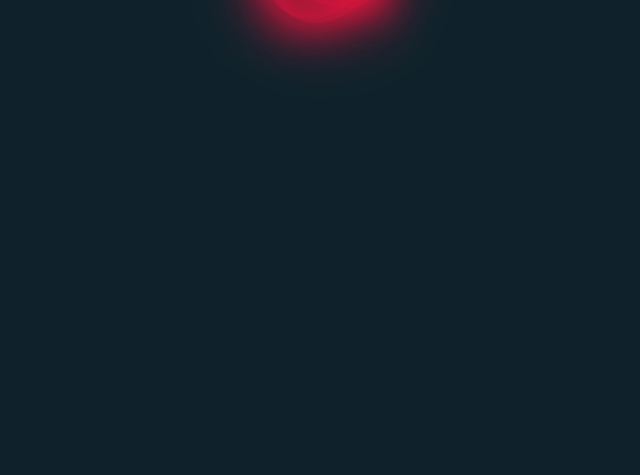
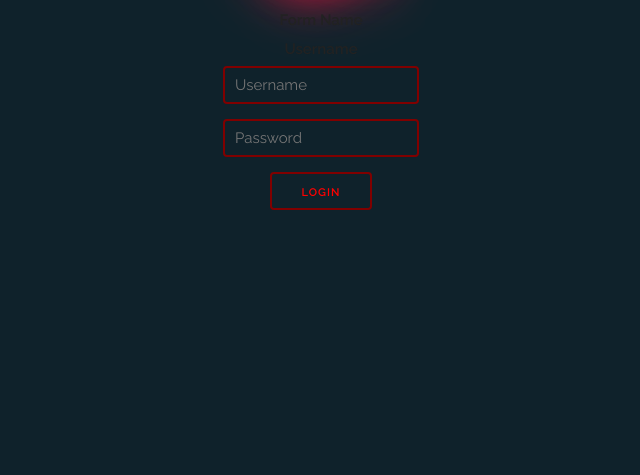
Before and after one commit to christiancheng/healthconnect, a website: page index.html in a window 1280 px wide. Shown: the part 325-800 px from the top of the page, without its empty margins (319-959 px from the left). Drawn offline with Linux system fonts and the light colour scheme.

Commit message:
Login screen v2

```diff
--- a/css/login.css
+++ b/css/login.css
@@ -5,23 +5,47 @@ html, body {
   height: 100%;
 }
 
+#loginbutton {
+  border: 2px solid maroon;
+  color: red;
+}
+
+#textinput {
+  border: 2px solid maroon;
+  background-color: rgba(0,0,0,0);
+  color: red;
+}
+
+#passwordinput {
+  border: 2px solid maroon;
+  background-color: rgba(0,0,0,0);
+  color: red;
+}
+
+.login {
+  position: absolute;
+  top: 333px;
+  left: 0;
+  right: 0;
+  text-align: center;
+}
+
 .slogan {
-  color: red;
+  color: crimson;
   text-align: center;
   font-size: 1.5em;
   font-family: "Raleway", "HelveticaNeue", "Helvetica Neue", Helvetica, Arial, sans-serif;
   position: absolute;
-  bottom: 25em;
+  top: 111px;
   left: 0;
   right: 0;
 }
 
 .view {
-  position: absolute;
-  top: 0;
+  position: relative;
   left: 0;
   right: 0;
-  bottom: 15em;
+  top: 250px;
   -webkit-perspective: 400;
           perspective: 400;
 }
--- a/index.html
+++ b/index.html
@@ -51,6 +51,39 @@
     </div>
   </div>
 
+  <div class="login">
+    <form class="form-horizontal">
+<fieldset>
+
+<!-- Form Name -->
+<legend>Form Name</legend>
+
+<!-- Text input-->
+<div class="form-group">
+  <label class="col-md-4 control-label" for="textinput">Username</label>
+  <div class="col-md-4">
+  <input id="textinput" name="textinput" type="text" placeholder="Username" class="form-control input-md">
+  </div>
+</div>
+
+<!-- Password input-->
+<div class="form-group">
+  <div class="col-md-4">
+    <input id="passwordinput" name="passwordinput" type="password" placeholder="Password" class="form-control input-md">
+  </div>
+</div>
+
+<!-- Button -->
+<div class="form-group">
+  <div class="col-md-4">
+    <button id="loginbutton" name="singlebutton" class="btn btn-primary">LOGIN</button>
+  </div>
+</div>
+
+</fieldset>
+</form>
+  </div>
+
 
 <!-- End Document
   –––––––––––––––––––––––––––––––––––––––––––––––––– -->
```
